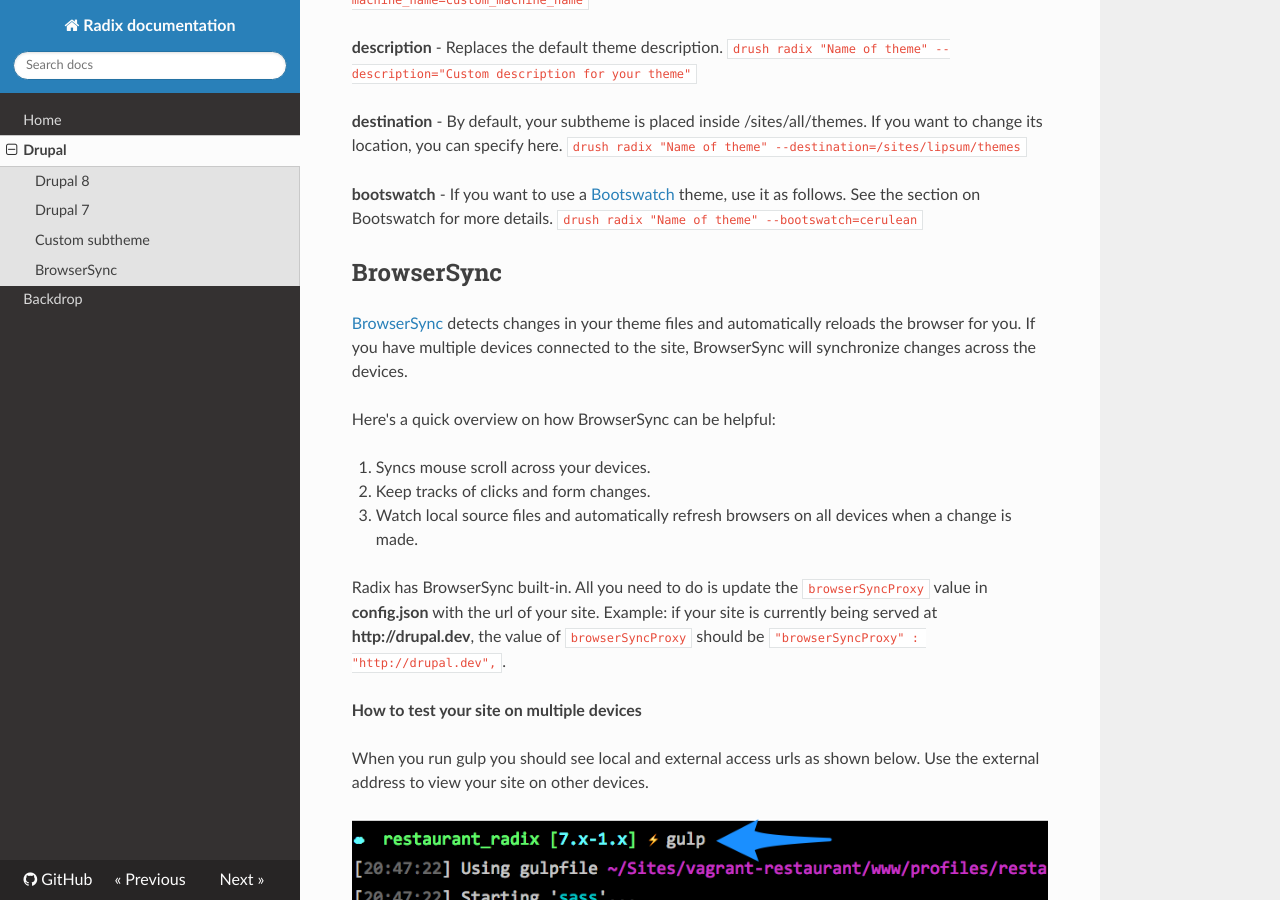
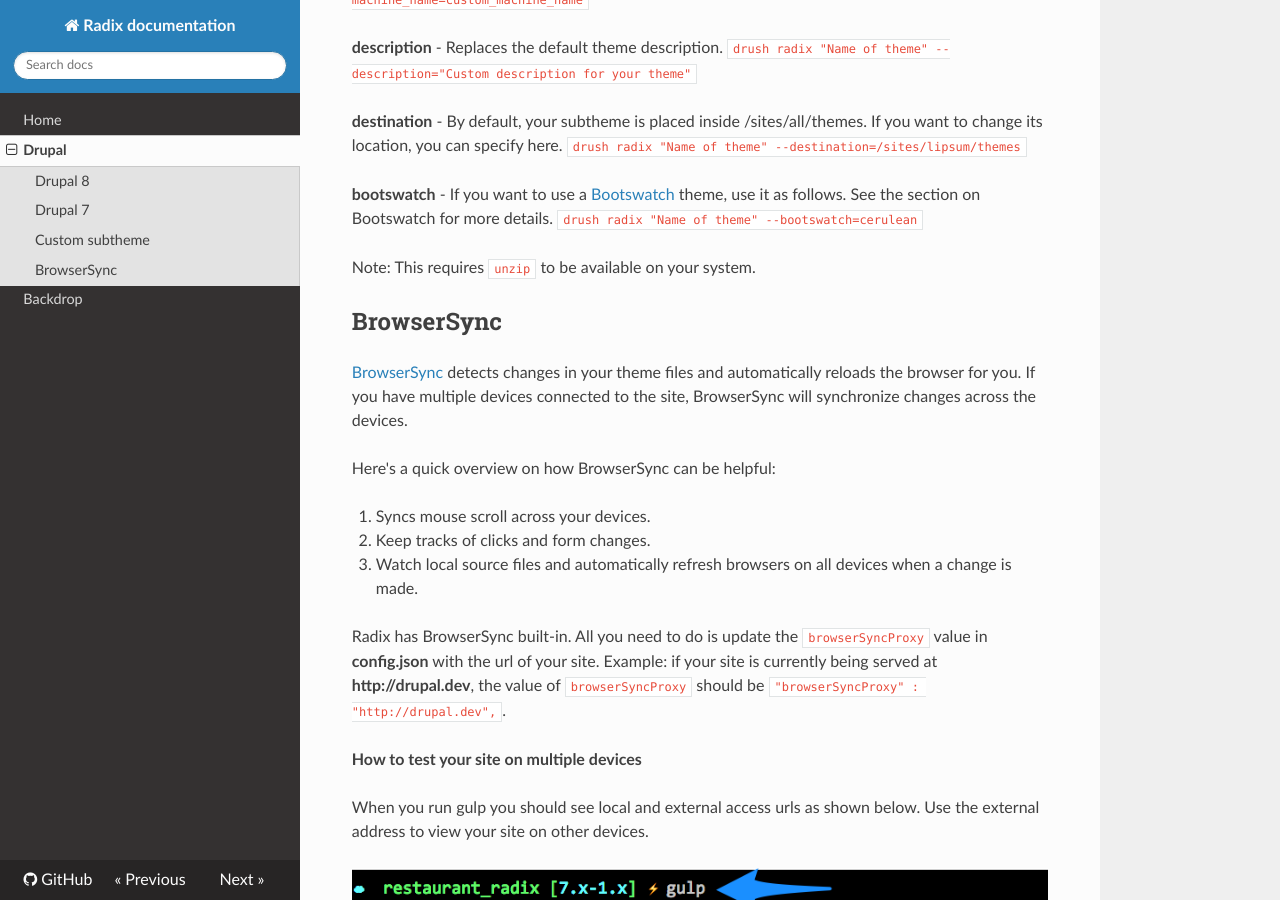
Before and after one commit to radixtheme/docs, an MkDocs documentation site: the page built from docs/drupal.md, in a window 1280 px wide and 900 px high, scrolled down 1103 px. Built offline with MkDocs 1.6.1, drawn with Linux system fonts in a browser that asks for light colours; nearby versions of some CDN libraries; old or Windows-style settings are respelled for this version of MkDocs.

Commit message:
Update drupal.md

```diff
--- a/docs/drupal.md
+++ b/docs/drupal.md
@@ -43,6 +43,8 @@ Customize your subtheme using options. To see a list of options, run: `drush rad
 
 **bootswatch** - If you want to use a [Bootswatch](http://bootswatch.com) theme, use it as follows. See the section on Bootswatch for more details.
 `drush radix "Name of theme" --bootswatch=cerulean`
+
+Note: This requires `unzip` to be available on your system.
 
 ## BrowserSync
 
```
